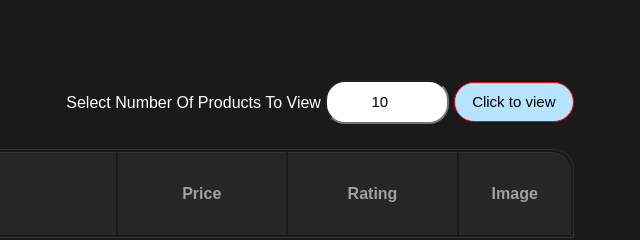
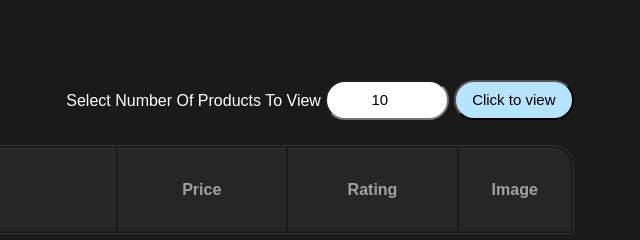
Before and after one commit to Prabhashg/fake-store, a plain HTML site: page index.html in a window 1280 px wide. Shown: the top 240 px of the page, 635-1275 px from the left. Drawn offline with Linux system fonts and the light colour scheme; no server answers.

Commit message:
ready to submit

```diff
--- a/style.css
+++ b/style.css
@@ -53,12 +53,11 @@ th:last-child{
 
 #numOfProductInputBox{
     width: 120px;
-    height: 40px;
+    height: 36px;
     border-radius: 20px;
     font-size: 15px;
     margin: 0px;
     padding: 0px;
-    border-radius: 20px;
     text-align: center;
 }
 
@@ -66,14 +65,11 @@ th:last-child{
     background-color: rgba(182,228,255,255);
     width: 120px;
     height: 40px;
-    border-radius: 0px;
+    border-radius: 20px;
     font-size: 15px;
-    border: 1px solid red;
     margin: 0px;
     padding: 0px;
-    border-radius: 20px;
     cursor: pointer;
-
 }
 
 #numOfProductBtn:hover{
```
Also changed, not shown: index.html (+1 -4 lines).
